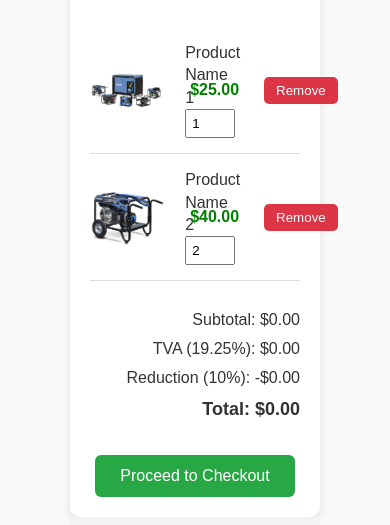
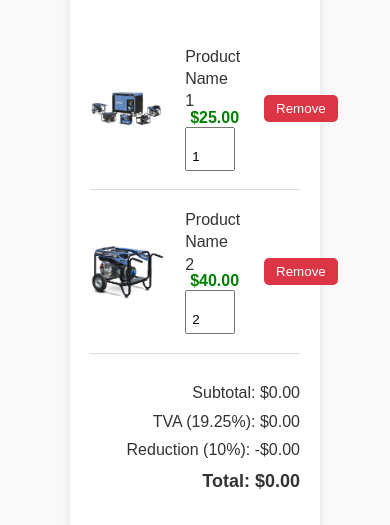
Before and after one commit to Maxlandry03/RWKING, a plain HTML site: page cart.html in a window 390 px wide. Shown: the part 291-816 px from the top of the page. Drawn offline with nearby package versions, Linux system fonts and the light colour scheme; a web font is replaced by a local one.

Commit message:
Update styleOR.css

```diff
--- a/styleOR.css
+++ b/styleOR.css
@@ -325,3 +325,17 @@ nav a:hover {
         gap: 20px;
     }
 }
+
+@media (max-width: 485px) {
+    .item-details {
+        display: flex;
+        gap: 14px;
+    }
+    .quantity {
+        padding-top: 20px;
+    }
+    .price {
+        padding-top: 65px;
+        padding-bottom: 45px;
+    }
+}
```
